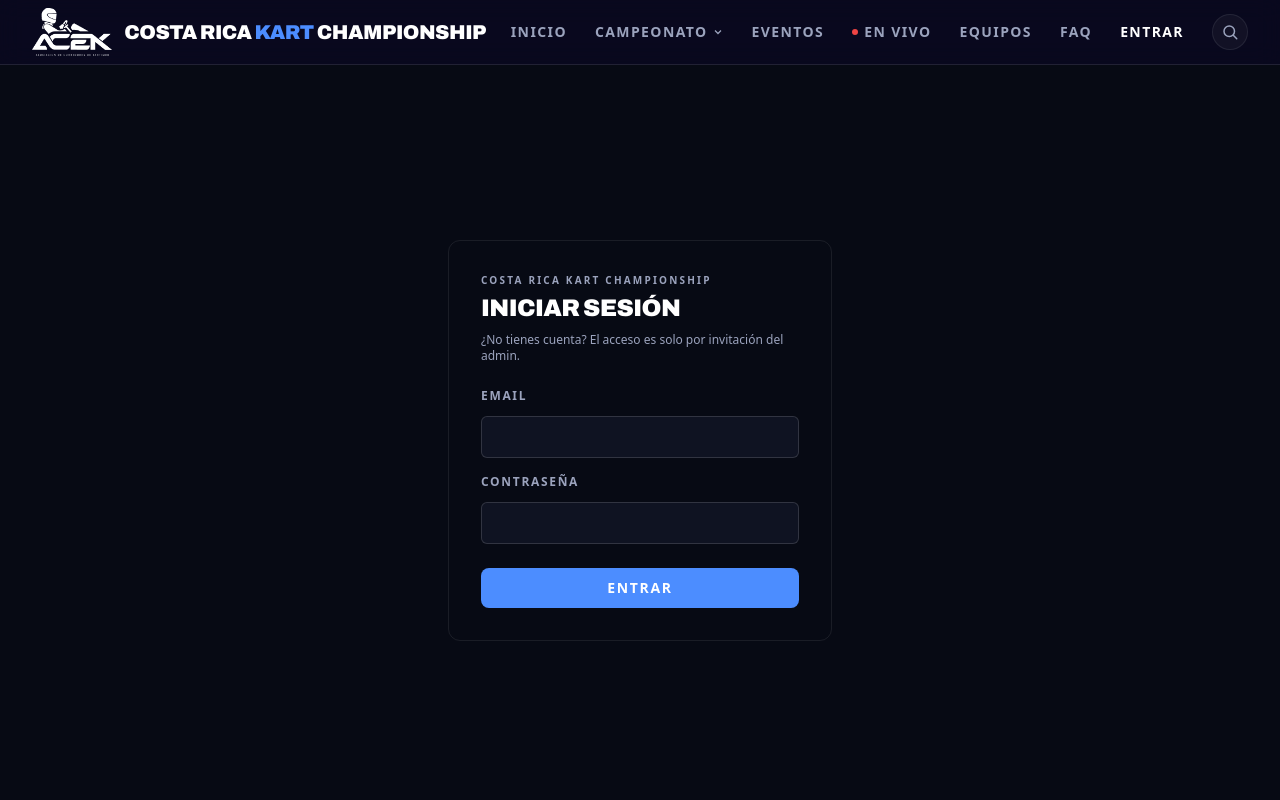
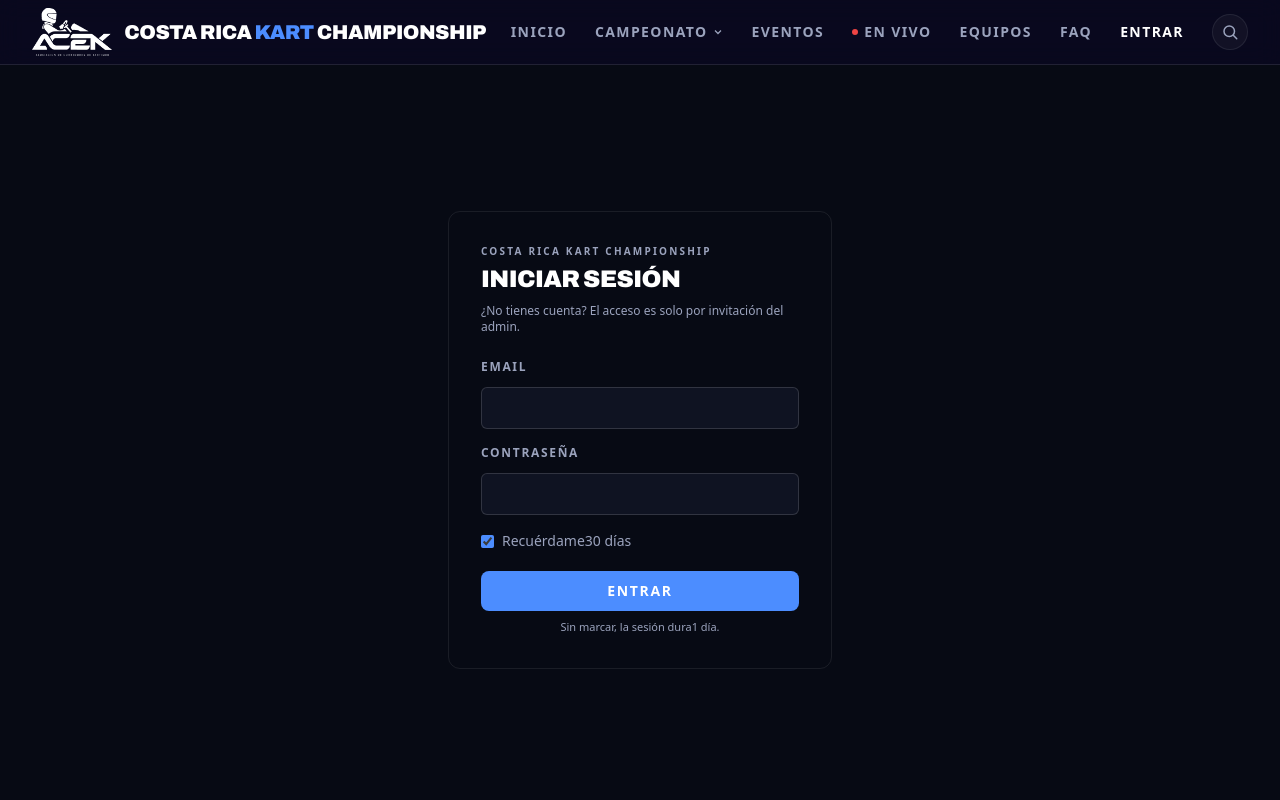
Before and after one commit to credondocr/kart-results, a Next.js app: page /login in a window 1280 px wide. Shown: the top 800 px of the page. Built offline with nearby package versions, Linux system fonts and the light colour scheme; no server answers.

Commit message:
feat(login): recordar sesión30 días (checkbox on por defecto)
- remember=true → cookie/token30 días; sin marcar →1 día
- Checkbox 'Recuérdame30 días' + nota bajo el botón

```diff
--- a/src/app/api/auth/login/route.ts
+++ b/src/app/api/auth/login/route.ts
@@ -15,7 +15,7 @@ interface UserRow {
 }
 
 export async function POST(request: Request) {
-  let body: { email?: string; password?: string };
+  let body: { email?: string; password?: string; remember?: boolean };
   try {
     body = await request.json();
   } catch {
@@ -23,6 +23,7 @@ export async function POST(request: Request) {
   }
   const email = String(body.email ?? "").trim().toLowerCase();
   const password = String(body.password ?? "");
+  const remember = Boolean(body.remember);
   if (!email || !password) {
     return NextResponse.json({ error: "email y contraseña requeridos" }, { status: 400 });
   }
@@ -40,12 +41,12 @@ export async function POST(request: Request) {
     return NextResponse.json({ error: "credenciales incorrectas" }, { status: 401 });
   }
 
-  const token = createSessionToken(user.id, user.role);
+  const token = createSessionToken(user.id, user.role, remember);
   return NextResponse.json(
     {
       ok: true,
       user: { id: user.id, email: user.email, role: user.role, name: user.name },
     },
-    { headers: { "Set-Cookie": sessionCookie(token) } }
+    { headers: { "Set-Cookie": sessionCookie(token, remember) } }
   );
 }
--- a/src/app/login/page.tsx
+++ b/src/app/login/page.tsx
@@ -7,6 +7,7 @@ export default function LoginPage() {
   const router = useRouter();
   const [email, setEmail] = useState("");
   const [password, setPassword] = useState("");
+  const [remember, setRemember] = useState(true);
   const [error, setError] = useState<string | null>(null);
   const [loading, setLoading] = useState(false);
 
@@ -18,7 +19,7 @@ export default function LoginPage() {
       const res = await fetch("/api/auth/login", {
         method: "POST",
         headers: { "Content-Type": "application/json" },
-        body: JSON.stringify({ email, password }),
+        body: JSON.stringify({ email, password, remember }),
       });
       if (!res.ok) {
         const data = await res.json().catch(() => ({}));
@@ -86,13 +87,26 @@ export default function LoginPage() {
 
         {error ? <p className="mt-3 text-sm text-red-400">{error}</p> : null}
 
+        <label className="mt-4 flex cursor-pointer items-center gap-2 text-sm text-[var(--text-dim)]">
+          <input
+            type="checkbox"
+            checked={remember}
+            onChange={(e) => setRemember(e.target.checked)}
+            className="accent-[#4C8DFF]"
+          />
+          Recuérdame30 días
+        </label>
+
         <button
           type="submit"
           disabled={loading}
-          className="mt-6 w-full rounded-lg bg-[#4C8DFF] px-4 py-2.5 text-sm font-bold uppercase tracking-[0.12em] text-white transition-colors hover:bg-[#3a7cf0] disabled:opacity-50"
+          className="mt-4 w-full rounded-lg bg-[#4C8DFF] px-4 py-2.5 text-sm font-bold uppercase tracking-[0.12em] text-white transition-colors hover:bg-[#3a7cf0] disabled:opacity-50"
         >
           {loading ? "Entrando…" : "Entrar"}
         </button>
+        <p className="mt-2 text-center text-[11px] text-[var(--text-dim)]">
+          Sin marcar, la sesión dura1 día.
+        </p>
       </form>
     </div>
   );
--- a/src/lib/auth.ts
+++ b/src/lib/auth.ts
@@ -4,7 +4,9 @@ import bcrypt from "bcryptjs";
 export type Role = "admin" | "piloto";
 
 const COOKIE = "kr_session";
-const MAX_AGE_S = 60 * 60 * 24 * 7; // 7 días
+/** Sesión normal:1 día. "Recuérdame":30 días. */
+const MAX_AGE_S = 60 * 60 * 24;
+const MAX_AGE_REMEMBER_S = 60 * 60 * 24 * 30;
 
 function secret(): string {
   const s = process.env.ADMIN_SESSION_SECRET;
@@ -37,11 +39,19 @@ function sign(payload: string): string {
   return createHmac("sha256", secret()).update(payload).digest("base64url");
 }
 
-export function createSessionToken(uid: number, role: Role): string {
+export function sessionMaxAge(remember = false): number {
+  return remember ? MAX_AGE_REMEMBER_S : MAX_AGE_S;
+}
+
+export function createSessionToken(
+  uid: number,
+  role: Role,
+  remember = false
+): string {
   const payload: SessionPayload = {
     uid,
     role,
-    exp: Date.now() + MAX_AGE_S * 1000,
+    exp: Date.now() + sessionMaxAge(remember) * 1000,
   };
   const body = Buffer.from(JSON.stringify(payload)).toString("base64url");
   return `${body}.${sign(body)}`;
@@ -72,9 +82,9 @@ export function verifySession(token: string | null | undefined): SessionPayload
 
 /* ---------- cookie ---------- */
 
-export function sessionCookie(token: string): string {
+export function sessionCookie(token: string, remember = false): string {
   const secure = process.env.NODE_ENV === "production" ? "; Secure" : "";
-  return `${COOKIE}=${token}; HttpOnly; Path=/; Max-Age=${MAX_AGE_S}; SameSite=Lax${secure}`;
+  return `${COOKIE}=${token}; HttpOnly; Path=/; Max-Age=${sessionMaxAge(remember)}; SameSite=Lax${secure}`;
 }
 
 export function clearSessionCookie(): string {
```
